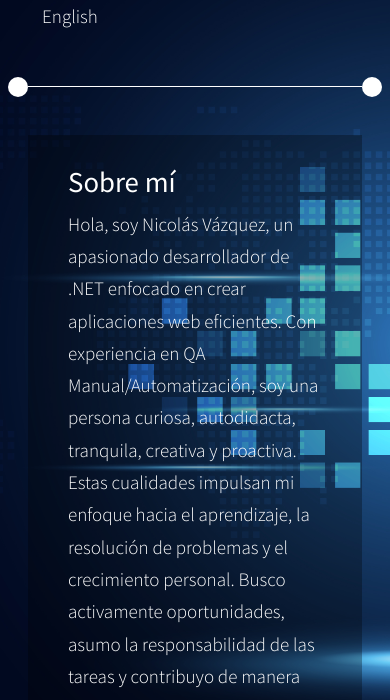
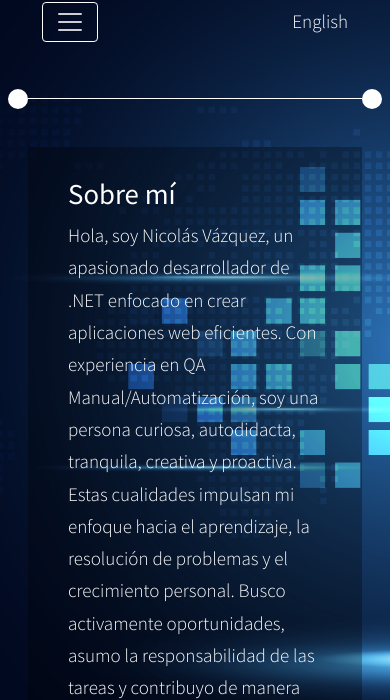
Before and after one commit to NicoVazquez1/Portfolio-website, a plain HTML site: page index es.html in a window 390 px wide. Shown: the part 74-774 px from the top of the page. Drawn offline with nearby package versions, Linux system fonts and the light colour scheme.

Commit message:
navbar button toggle fix

```diff
--- a/css/templatemo-style.css
+++ b/css/templatemo-style.css
@@ -723,6 +723,7 @@ border-top-color: #f9c922; /* Chrome, Opera 15+, Safari 5+ */ animation: spin 1.
     position: fixed;
     bottom: 0;
     width: 100%;
+    /*background-color: rgba(0, 0, 0, 0.6)*/
 }
 
 .project-section{
--- a/index es.html
+++ b/index es.html
@@ -24,6 +24,10 @@
             <div class="cd-slider-nav">
               <nav class="navbar navbar-expand-lg" id="tm-nav">
                 <a class="navbar-brand" href="#0" data-no="1"><strong>¡Bienvenido a mi sitio web!</strong> </a>
+                <button class="navbar-toggler" type="button" data-bs-toggle="collapse" data-bs-target="#navbar-supported-content"
+                  aria-controls="navbarSupportedContent" aria-expanded="false" aria-label="Toggle navigation">
+                  <span class="navbar-toggler-icon"></span>
+                </button>
                 <a href="index.html" class="changeLanguange">English</a>
                 <div class="collapse navbar-collapse" id="navbar-supported-content">
                   <ul class="navbar-nav mb-2 mb-lg-0">
```
Also changed, not shown: index.html (+4 -0 lines).
